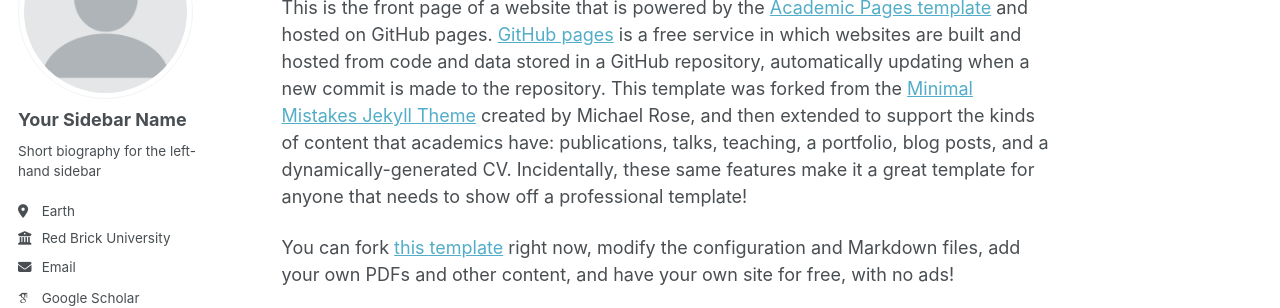
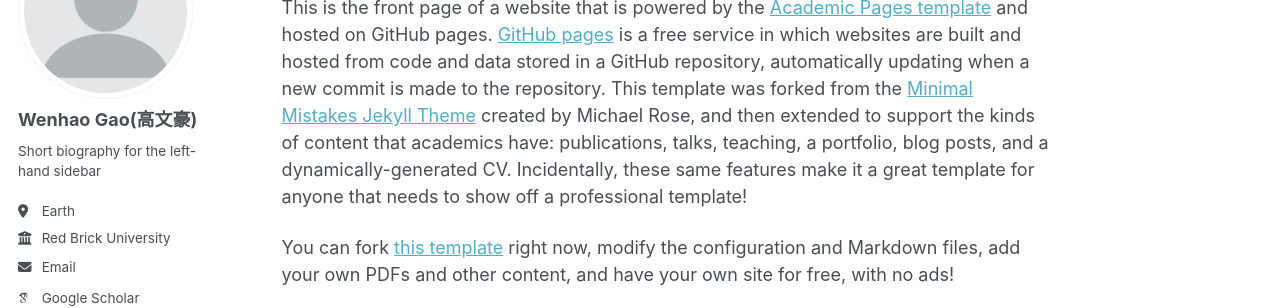
Before and after one commit to WH-Gao/wh-gao.github.io, a Jekyll site: the page built from _pages/about.md, in a window 1280 px wide. Shown: the part 175-483 px from the top of the page. Built offline with Jekyll 4.4.1, drawn with Linux system fonts in a browser that asks for light colours; some web fonts are replaced; a script bundle is joined from its source files by our own code; library files that are not in the unit come from our copies.

Commit message:
Update _config.yml

```diff
--- a/_config.yml
+++ b/_config.yml
@@ -22,7 +22,7 @@ repository: "WH-Gao/wh-gao.github.io"
 author:
   # Biographic information
   avatar           : "profile.png"
-  name             : "Your Sidebar Name"
+  name             : "Wenhao Gao(高文豪)"
   pronouns         : # example: "she/her"
   bio              : "Short biography for the left-hand sidebar"
   location         : "Earth"
```
